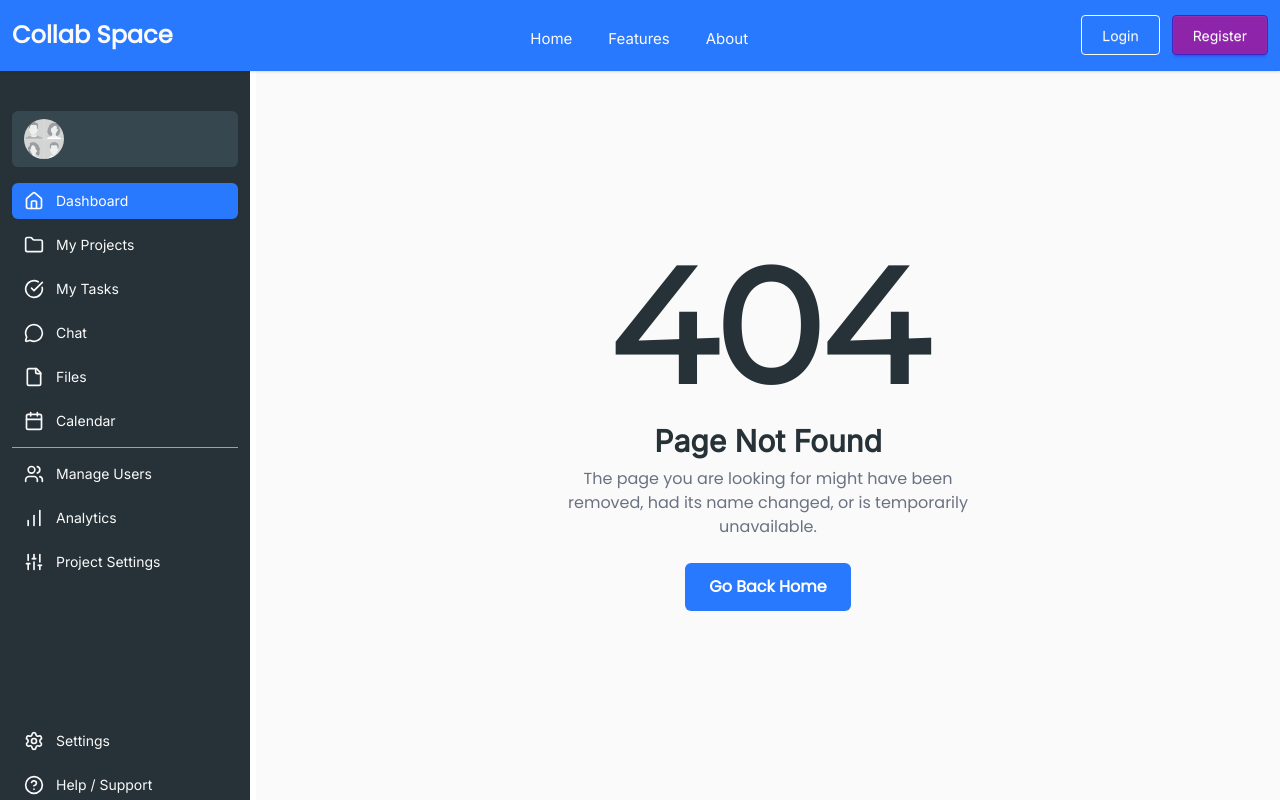
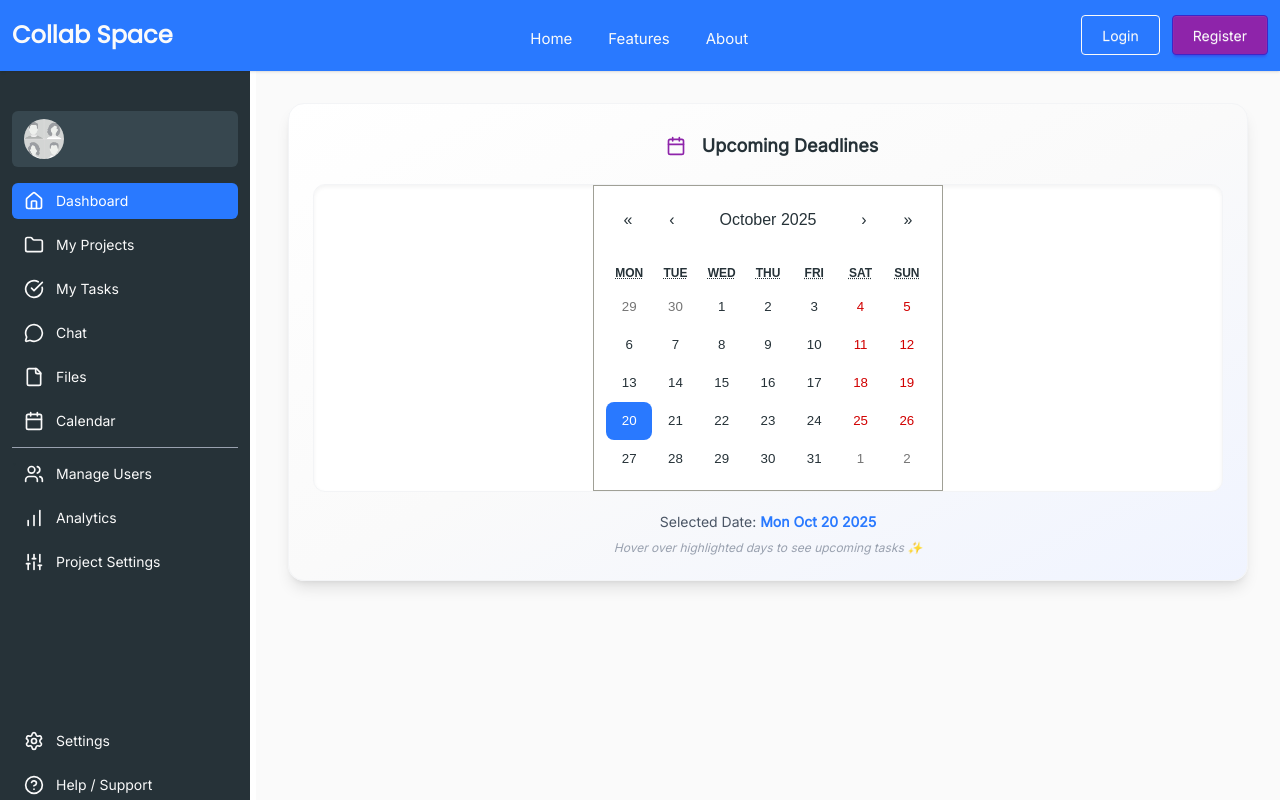
Before and after one commit to BK-Bagchi/collab-space, a React (Vite) app: page /dashboard/calendar in a window 1280 px wide. Shown: the top 800 px of the page. Built offline with nearby package versions, Linux system fonts and the light colour scheme; no server answers; sample sign-in values are in the browser's storage.

Commit message:
calender added and lebeled with upcoming project and task deadline

```diff
--- a/package.json
+++ b/package.json
@@ -16,6 +16,7 @@
     "axios": "^1.12.2",
     "lucide-react": "^0.545.0",
     "react": "^19.1.1",
+    "react-calendar": "^6.0.0",
     "react-dom": "^19.1.1",
     "react-hook-form": "^7.65.0",
     "react-router-dom": "^7.9.4",
--- a/src/App.jsx
+++ b/src/App.jsx
@@ -12,6 +12,7 @@ import Projects from "./pages/Dashboard/Projects";
 import Tasks from "./pages/Dashboard/Tasks";
 import LoginProtectedRoute from "./routes/LoginProtectedRoute";
 import { AuthProvider } from "./context/authContext";
+import TaskCalendar from "./pages/Dashboard/TaskCalender";
 
 function Layout() {
   return (
@@ -36,6 +37,7 @@ function App() {
               <Route index element={<DashboardHome />} />
               <Route path="projects" element={<Projects />} />
               <Route path="tasks" element={<Tasks />} />
+              <Route path="calendar" element={<TaskCalendar />} />
               <Route path="*" element={<NotFound />} />
             </Route>
           </Route>
--- a/src/index.css
+++ b/src/index.css
@@ -46,3 +46,15 @@
   background-color: #263238;
 }
 /* secondary colors */
+
+.react-calendar__tile--active {
+  background: #2979ff !important;
+  color: white !important;
+  border-radius: 8px;
+}
+
+.react-calendar__tile:hover {
+  background: #e0f2ff !important;
+  color: #2979ff !important;
+  font-weight: 900;
+}
--- /dev/null
+++ b/src/pages/Dashboard/TaskCalender.jsx
@@ -0,0 +1,113 @@
+import React, { useEffect, useState } from "react";
+import Calendar from "react-calendar";
+import "react-calendar/dist/Calendar.css";
+import { CalendarIcon } from "lucide-react";
+import { ProjectAPI, TaskAPI } from "../../api";
+
+const TaskCalendar = () => {
+  const [value, setValue] = useState(new Date());
+  const [projects, setProjects] = useState([]);
+  const [tasks, setTasks] = useState([]);
+
+  useEffect(() => {
+    const fetchDetails = async () => {
+      const [projectRes, taskRes] = await Promise.allSettled([
+        ProjectAPI.getUserProjects(),
+        TaskAPI.assignedTaskToUser(),
+      ]);
+
+      if (projectRes.status === "fulfilled")
+        setProjects(projectRes.value.data.projects);
+      else {
+        console.warn(
+          "Projects fetch failed:",
+          projectRes.reason?.response?.data?.message
+        );
+        setProjects([]);
+      }
+
+      if (taskRes.status === "fulfilled") setTasks(taskRes.value.data.tasks);
+      else {
+        console.warn(
+          "Tasks fetch failed:",
+          taskRes.reason?.response?.data?.message
+        );
+        setTasks([]);
+      }
+    };
+
+    fetchDetails();
+  }, []);
+  // console.log(projects);
+  // console.log(tasks);
+
+  const deadlines = {};
+  projects.forEach((project) => {
+    if (project.deadline)
+      deadlines[project.deadline.split("T")[0]] = `Project: ${project.title}`;
+  });
+
+  tasks.forEach((task) => {
+    if (task.dueDate)
+      deadlines[task.dueDate.split("T")[0]] = `Task: ${task.title}`;
+  });
+  // console.log(deadlines);
+
+  return (
+    <div className="bg-gradient-to-br from-white via-[#FAFAFA] to-[#F0F4FF] rounded-2xl shadow-lg p-6 border border-gray-100 flex flex-col items-center">
+      {/* Header */}
+      <div className="flex items-center gap-2 mb-5">
+        <div className="p-2 bg-vibrantPurple/10 rounded-lg">
+          <CalendarIcon className="text-vibrantPurple w-5 h-5" />
+        </div>
+        <h2 className="text-lg font-semibold text-charcoalGray">
+          Upcoming Deadlines
+        </h2>
+      </div>
+
+      {/* Calendar */}
+      <div className="w-full bg-white rounded-xl border border-gray-100 shadow-inner overflow-hidden flex justify-center">
+        <Calendar
+          onChange={setValue}
+          value={value}
+          className="w-full p-3 border-none"
+          tileClassName={({ date }) => {
+            const dateStr = date.toISOString().split("T")[0];
+            return deadlines[dateStr]
+              ? "bg-vibrantPurple/10 rounded-md font-semibold text-vibrantPurple"
+              : "";
+          }}
+          tileContent={({ date, view }) => {
+            const dateStr = date.toISOString().split("T")[0];
+            const label = deadlines[dateStr];
+            return (
+              view === "month" &&
+              label && (
+                <div className="mt-1 text-[10px] font-medium text-vibrantPurple hover:scale-110 transition-transform">
+                  {label}
+                </div>
+              )
+            );
+          }}
+        />
+      </div>
+
+      {/* Selected Date */}
+      <div className="mt-5 text-center">
+        <p className="text-sm text-gray-600">
+          Selected Date:
+          <span className="ml-1 font-semibold text-electricBlue">
+            {value.toDateString()}
+          </span>
+        </p>
+
+        {/* Tip / Info */}
+        <p className="text-xs text-gray-400 mt-2 italic">
+          Hover over highlighted days to see upcoming tasks ✨
+        </p>
+      </div>
+    </div>
+  );
+};
+
+export default TaskCalendar;
```
Also changed, not shown: 1 other file (tests, documents, lock files or other folders).
